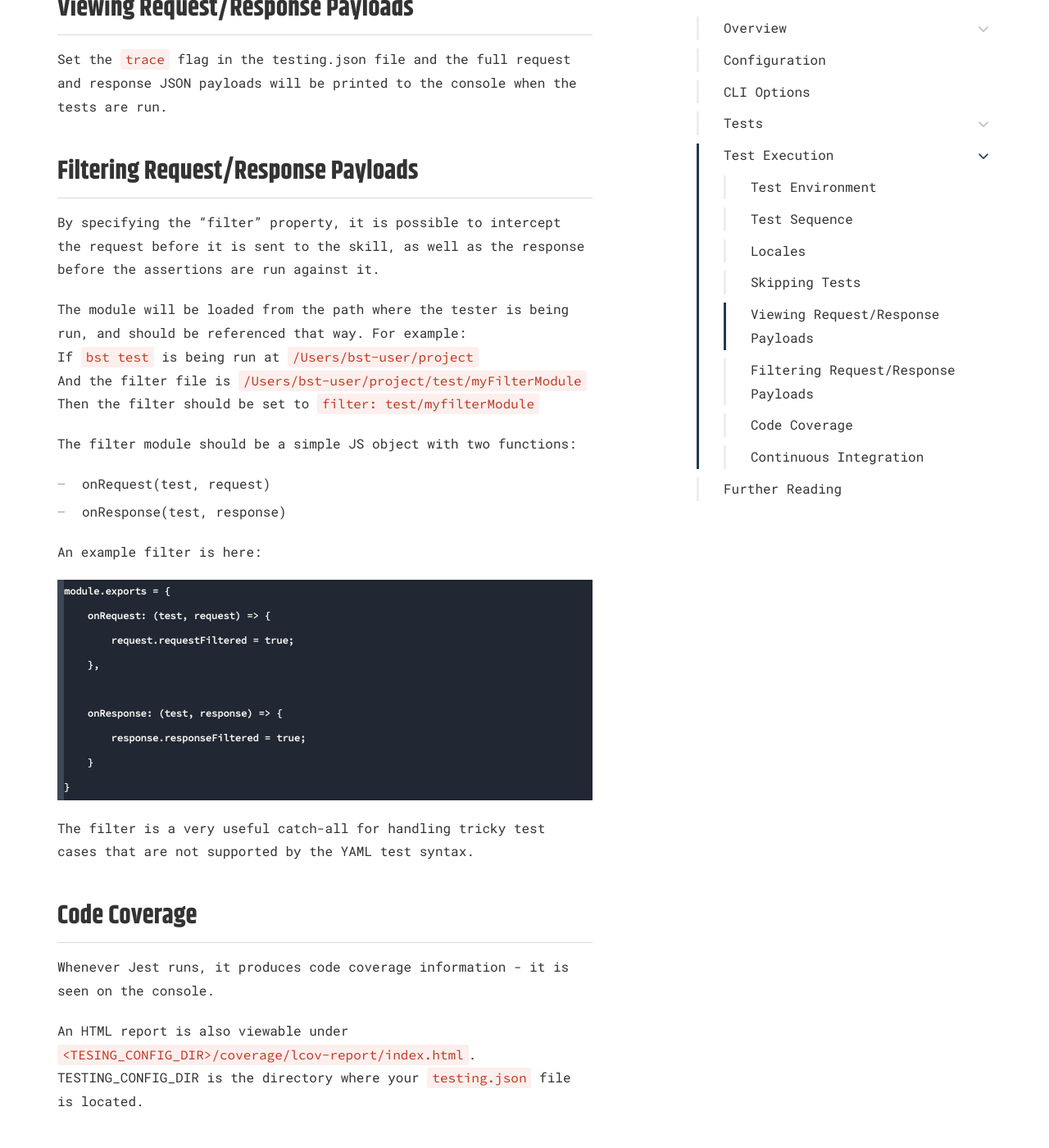
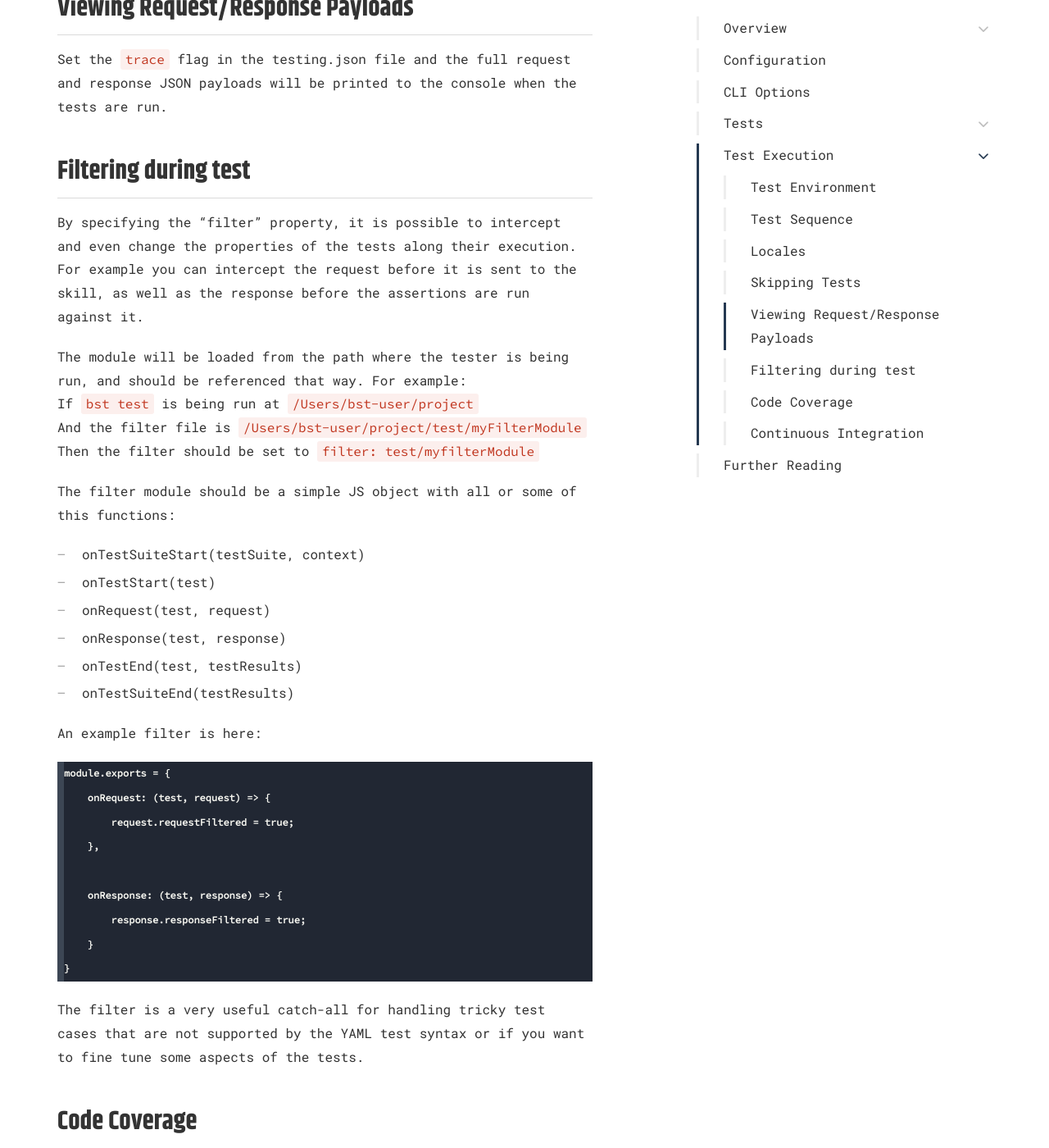
Before and after one commit to bespoken/bespoken-docs, a Jekyll site: the page built from unit-testing/guide.md, in a window 1280 px wide and 1400 px high, scrolled down 15835 px. Shown: the whole window at 82% size. Built offline with Jekyll 4.4.1, drawn with Linux system fonts in a browser that asks for light colours; some web fonts are replaced; some of the changed text lies outside the part shown.

Commit message:
Update filter documentation

````diff
--- a/unit-testing/guide.md
+++ b/unit-testing/guide.md
@@ -468,18 +468,22 @@ Use these flags together with the test pattern matching when calling `bst test <
 ## Viewing Request/Response Payloads
 Set the `trace` flag in the testing.json file and the full request and response JSON payloads will be printed to the console when the tests are run.
 
-## Filtering Request/Response Payloads
-By specifying the "filter" property, it is possible to intercept the request before it is sent to the skill,
-as well as the response before the assertions are run against it.
+## Filtering during test
+By specifying the "filter" property, it is possible to intercept and even change the properties of the tests along their execution.
+For example you can intercept the request before it is sent to the skill, as well as the response before the assertions are run against it.
 
 The module will be loaded from the path where the tester is being run, and should be referenced that way. For example:
 If `bst test` is being run at `/Users/bst-user/project`
 And the filter file is `/Users/bst-user/project/test/myFilterModule`
 Then the filter should be set to `filter: test/myfilterModule`
 
-The filter module should be a simple JS object with two functions:
+The filter module should be a simple JS object with all or some of this functions:
+* onTestSuiteStart(testSuite, context)
+* onTestStart(test)
 * onRequest(test, request)
 * onResponse(test, response)
+* onTestEnd(test, testResults)
+* onTestSuiteEnd(testResults)
 
 An example filter is here:
 ```
@@ -494,12 +498,12 @@ module.exports = {
 }
 ```
 
-The filter is a very useful catch-all for handling tricky test cases that are not supported by the YAML test syntax.
+The filter is a very useful catch-all for handling tricky test cases that are not supported by the YAML test syntax or if you want to fine tune some aspects of the tests.
 
 ## Code Coverage
 Whenever Jest runs, it produces code coverage information - it is seen on the console.
 
-An HTML report is also viewable under `<TESING_CONFIG_DIR>/coverage/lcov-report/index.html`.
+An HTML report is also viewable under `<TESTING_CONFIG_DIR>/coverage/lcov-report/index.html`.
 TESTING_CONFIG_DIR is the directory where your `testing.json` file is located.
 
 ## Continuous Integration
````
